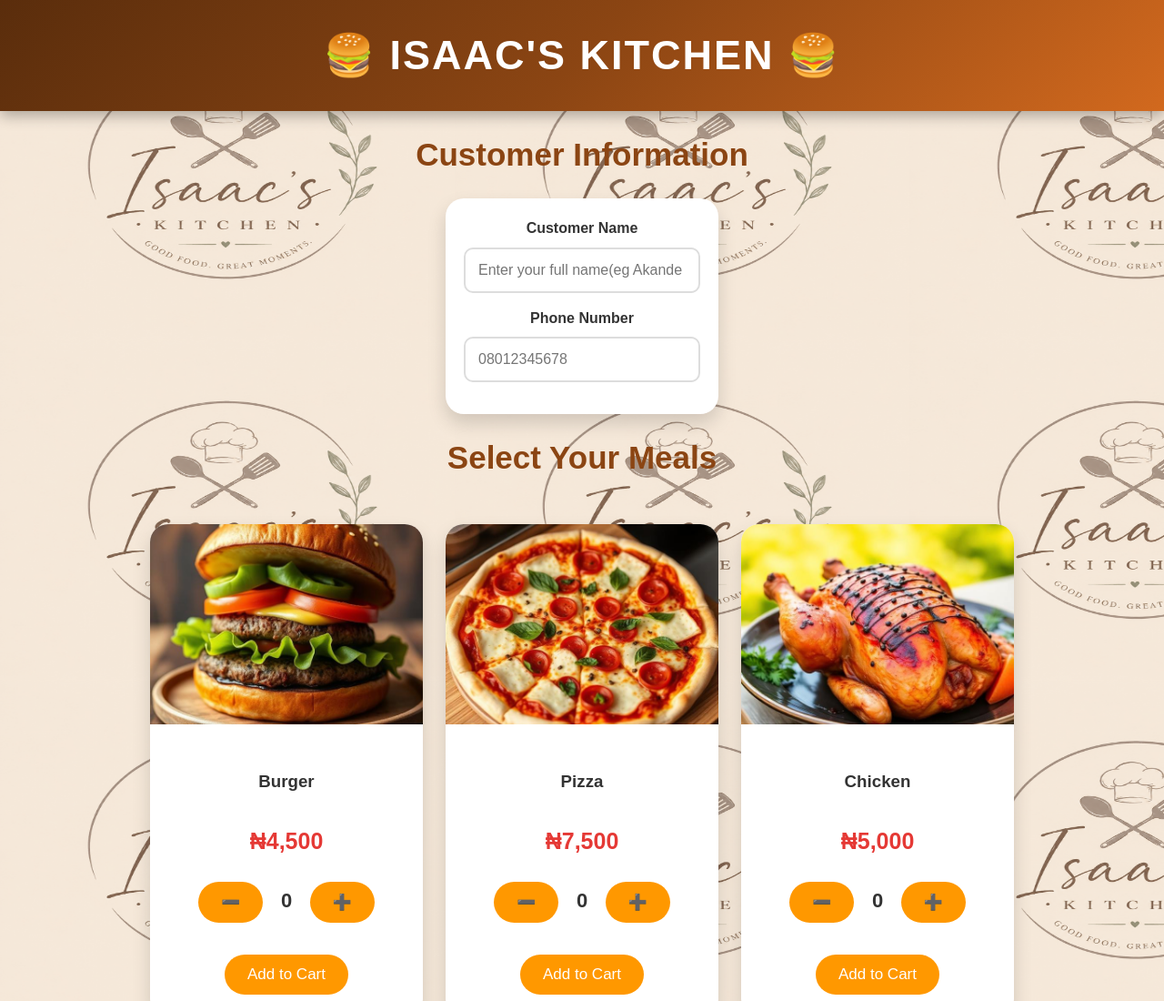
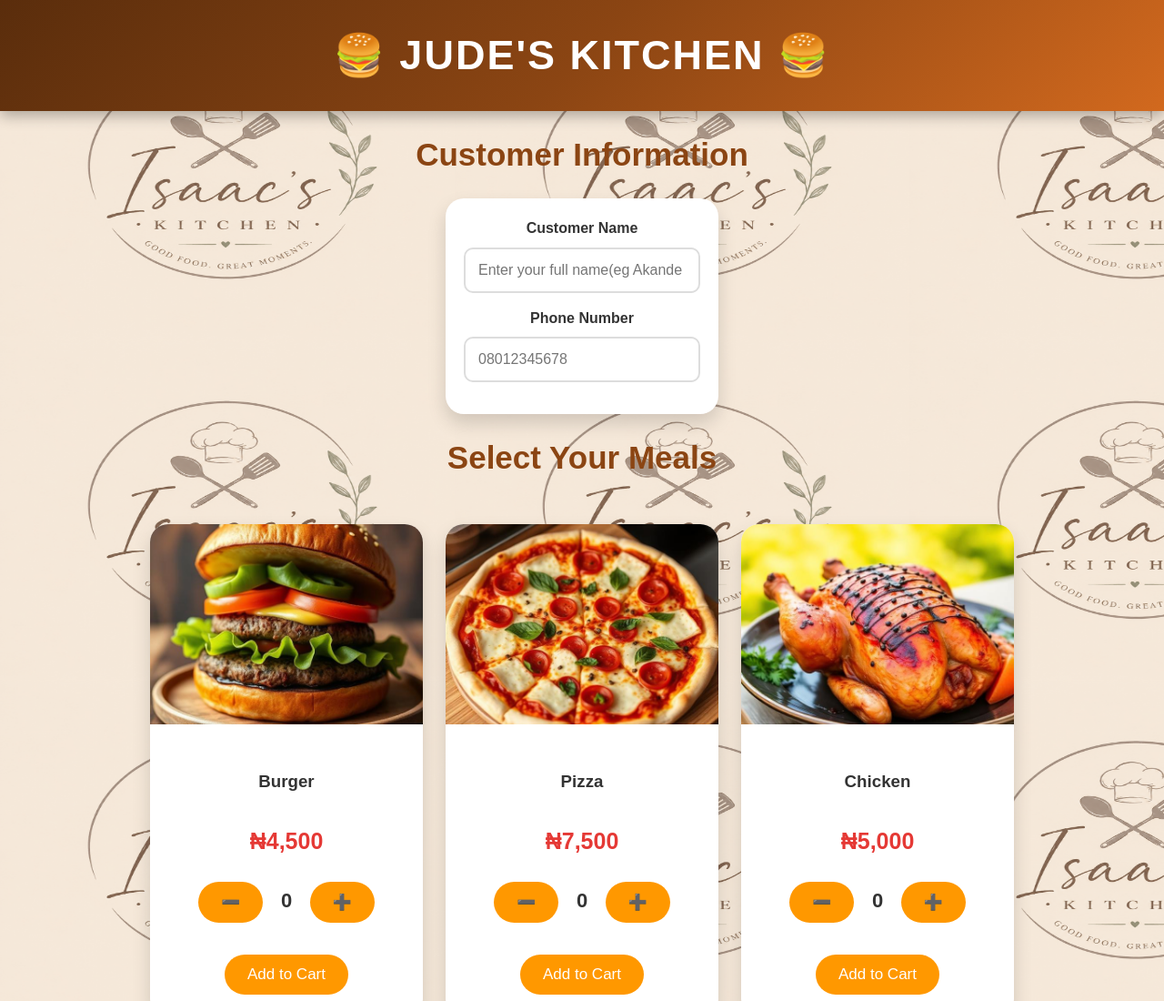
Before and after one commit to Vement-123/food-order-app, a plain HTML site: page index.html in a window 1280 px wide. Shown: the top 1100 px of the page at 91% size. Drawn offline with Linux system fonts and the light colour scheme.

Commit message:
update the header on line 20

```diff
--- a/index.html
+++ b/index.html
@@ -17,7 +17,7 @@
 
 <header class="headers">
 
-🍔 ISAAC'S KITCHEN 🍔
+🍔 JUDE'S KITCHEN 🍔
 
 </header>
 
```
